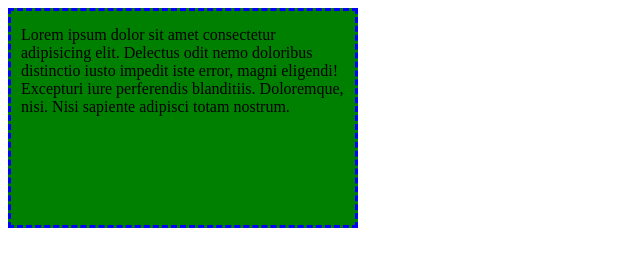
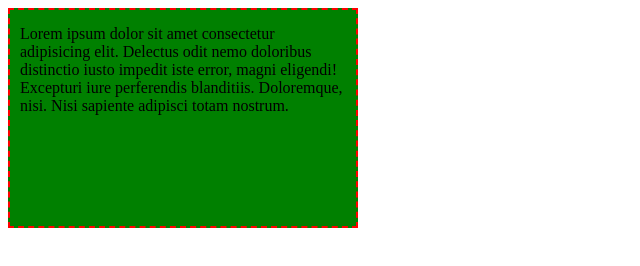
Before and after one commit to Sandulskyi/HW-11, a plain HTML site: page index.html in a window 1280 px wide. Shown: the whole page, without its empty margins (0-640 px from the left). Drawn offline with Linux system fonts and the light colour scheme.

Commit message:
поправки

```diff
--- a/css/style.css
+++ b/css/style.css
@@ -4,7 +4,6 @@
     height: 220px;
     padding: 15px 10px 20px;
     margin-bottom: 30px;
-    border-style: dashed;
-    border-color: blue;
+    border: 2px dashed red;
     background-color: green;
 }
```
